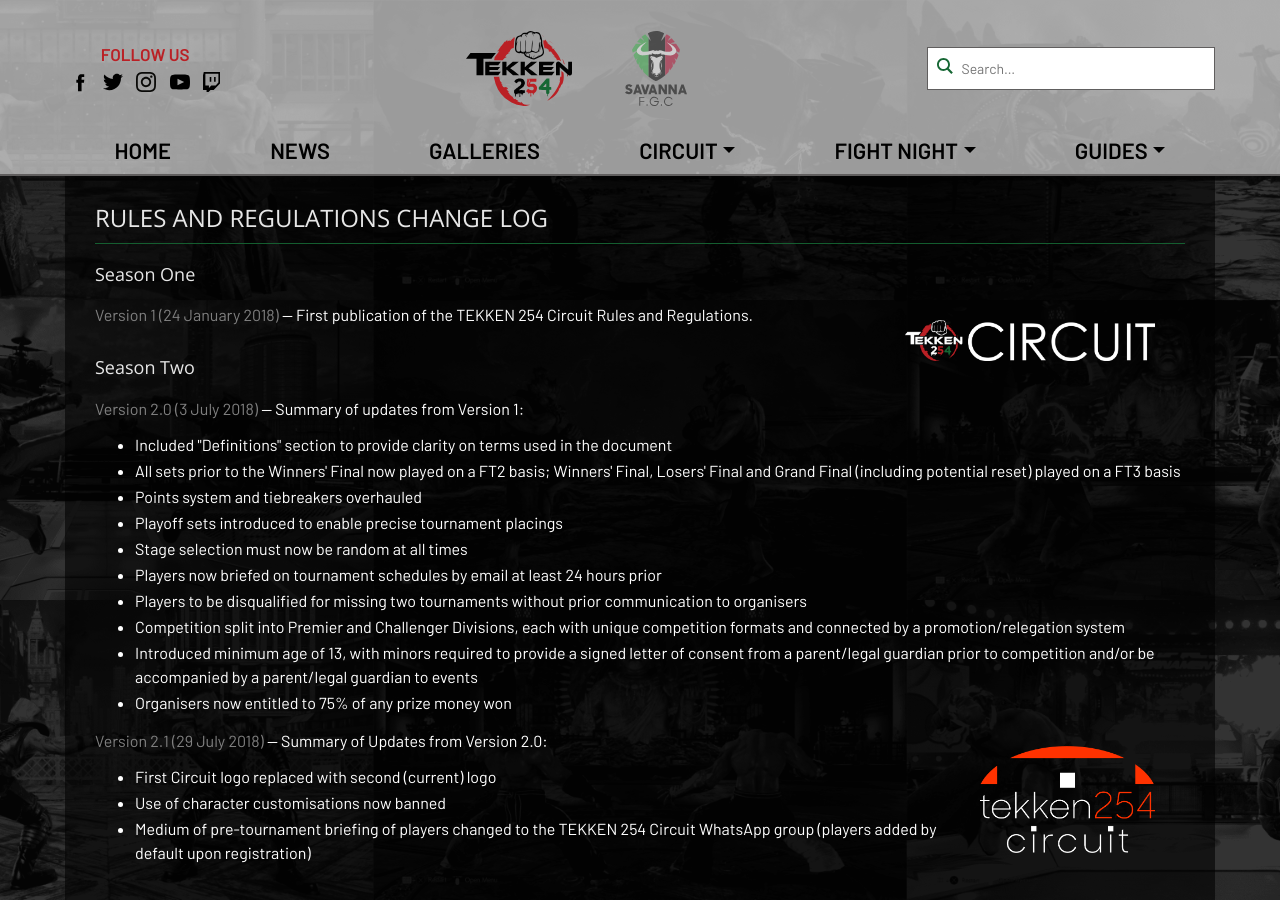
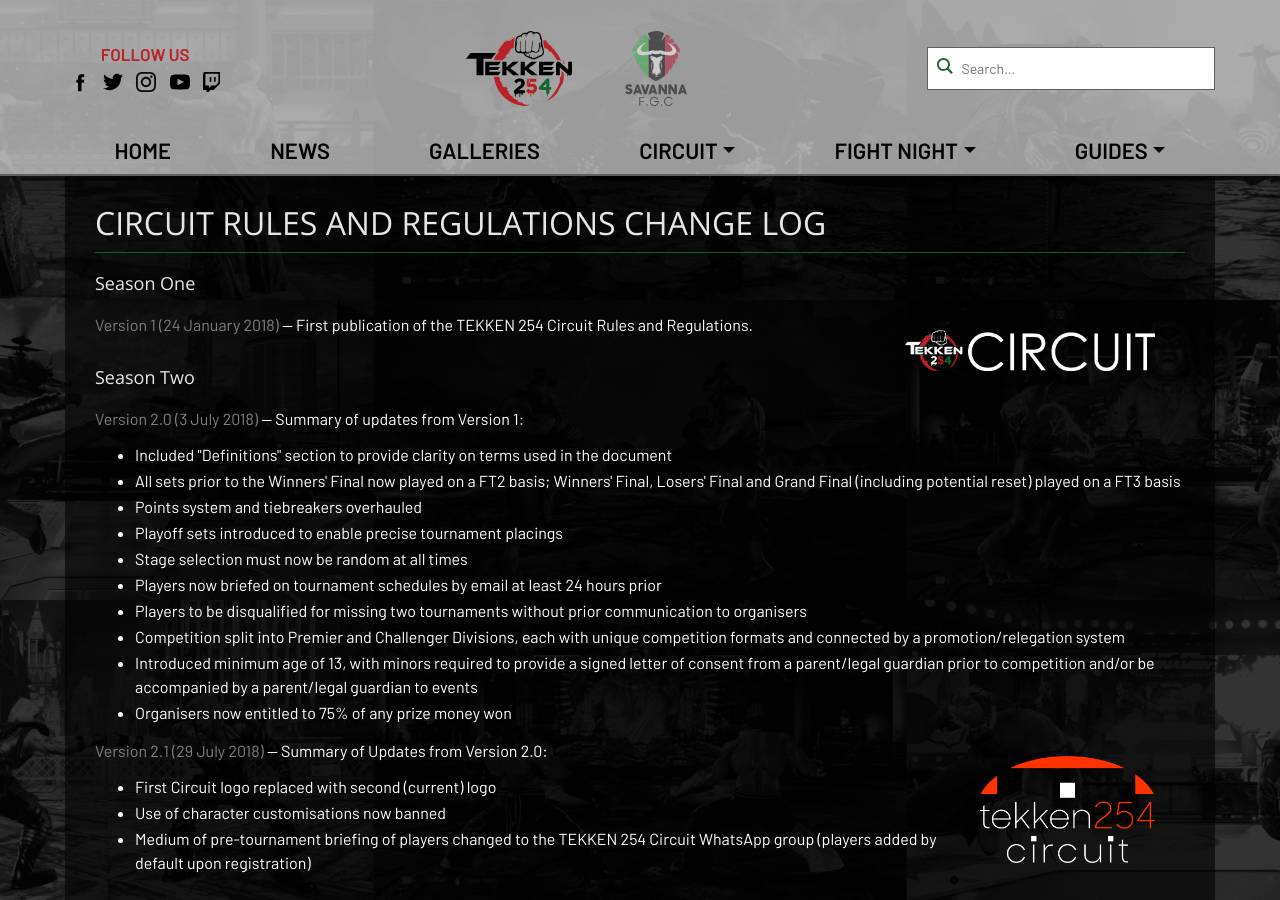
Before and after one commit to TEKKEN-254/client, a Jekyll site: the page built from circuit/changelog.html, in a window 1280 px wide and 900 px high. Built offline with Jekyll 4.4.1, drawn with Linux system fonts in a browser that asks for light colours.

Commit message:
Adjusting headings for better a11y

```diff
--- a/circuit/changelog.html
+++ b/circuit/changelog.html
@@ -4,7 +4,7 @@
     description: Review previous versions of the Circuit's rules and regulations as well as a summary of updates for each version.
     # metaImage: img/backgrounds/circuit-banner.png
 ---
-<h2 class="page-title uppercase">Rules and Regulations Change Log</h2>
+<h1 class="page-title uppercase">Circuit Rules and Regulations Change Log</h1>
 <section>
     <h3>Season One</h3>
     <img class="circuit-logo" src="../assets/img/logos/circuit-logo-old-white.png" width="250" alt="First logo of the TEKKEN 254 Circuit" />
--- a/circuit/index.html
+++ b/circuit/index.html
@@ -5,7 +5,7 @@
     # metaImage: img/backgrounds/circuit-banner.png
 ---
 <section>
-    <h2 class="page-title uppercase">TEKKEN 254 Circuit <span style="color: #166734">/</span> Rampage Series</h2>
+    <h1 class="page-title uppercase">TEKKEN 254 Circuit <span style="color: #166734" aria-label="and">/</span> Rampage Series</h1>
     <div class="logo-container">
         <div class="logo-bg" id="circuit-bg"><img class="intro-logo" id="circuit" src=" ../assets/img/logos/circuit-logo-white.png" alt="TEKKEN 254 Circuit logo" /></div>
     </div>
--- a/fight-night/index.html
+++ b/fight-night/index.html
@@ -5,7 +5,7 @@
     # metaImage: img/backgrounds/sfn-banner.png
 ---
 <section>
-    <h2 class="page-title uppercase">Savanna Fight Night</h2>
+    <h1 class="page-title uppercase">Savanna Fight Night</h1>
     <div class="logo-container">
         <div class="logo-bg" id="sfn-bg"><img class="intro-logo" id="sfn" src="../assets/img/logos/fight-night-logo.svg" alt="Savanna Fight Night logo" /></div>
     </div>
--- a/fight-night/rankings.html
+++ b/fight-night/rankings.html
@@ -4,5 +4,5 @@
     description: Find out how competitors are stacking up in the rankings for Savanna Fight Night.
     # metaImage: img/backgrounds/sfn-banner.png
 ---
-<h2 class="page-title uppercase">Coming soon</h2>
+<h1 class="page-title uppercase">Coming soon</h1>
 <p>This content is not yet available.</p>
--- a/fight-night/register.html
+++ b/fight-night/register.html
@@ -4,7 +4,7 @@
     description: Sign up to compete in Savanna Fight Night.
     # metaImage: img/backgrounds/sfn-banner.png
 ---
-<h2 class="page-title uppercase">SFN Registration</h2>
+<h1 class="page-title uppercase">SFN Registration</h1>
 <p>Kindly ensure you have fully read and understood the <a href="../assets/docs/fight-night/sfn-rules-regulations.pdf" target="_blank">Rules and Regulations</a> before submitting registration for SFN. Adhering to them will be important in ensuring an enjoyable
     tournament experience for everyone involved.
 </p>
--- a/news/authors.html
+++ b/news/authors.html
@@ -3,7 +3,7 @@
     title: Authors
     description: Read up on all the latest news from within the Kenyan Tekken scene.
 ---
-<h2 class="page-title uppercase">Main content here</h2>
+<h1 class="page-title uppercase">Main content here</h1>
 <p>Lorem ipsum dolor sit amet, consectetur adipiscing elit. Vestibulum ullamcorper fermentum sem. Phasellus consectetur auctor massa sed placerat. Fusce non diam risus. Aliquam finibus neque tellus, sit amet tempus risus eleifend laoreet. Integer dapibus
     sed dolor in molestie. Nam quam mauris, laoreet eget risus eu, accumsan fringilla tortor. Nulla ut condimentum mauris. Morbi condimentum sit amet leo et tempor. Suspendisse potenti. Fusce at placerat nisl, nec aliquet tortor. Sed sagittis aliquam
     turpis, non finibus est bibendum quis. Suspendisse egestas, ipsum vitae rutrum dictum, urna metus tempor diam, sed placerat urna neque in lectus.</p>
```
